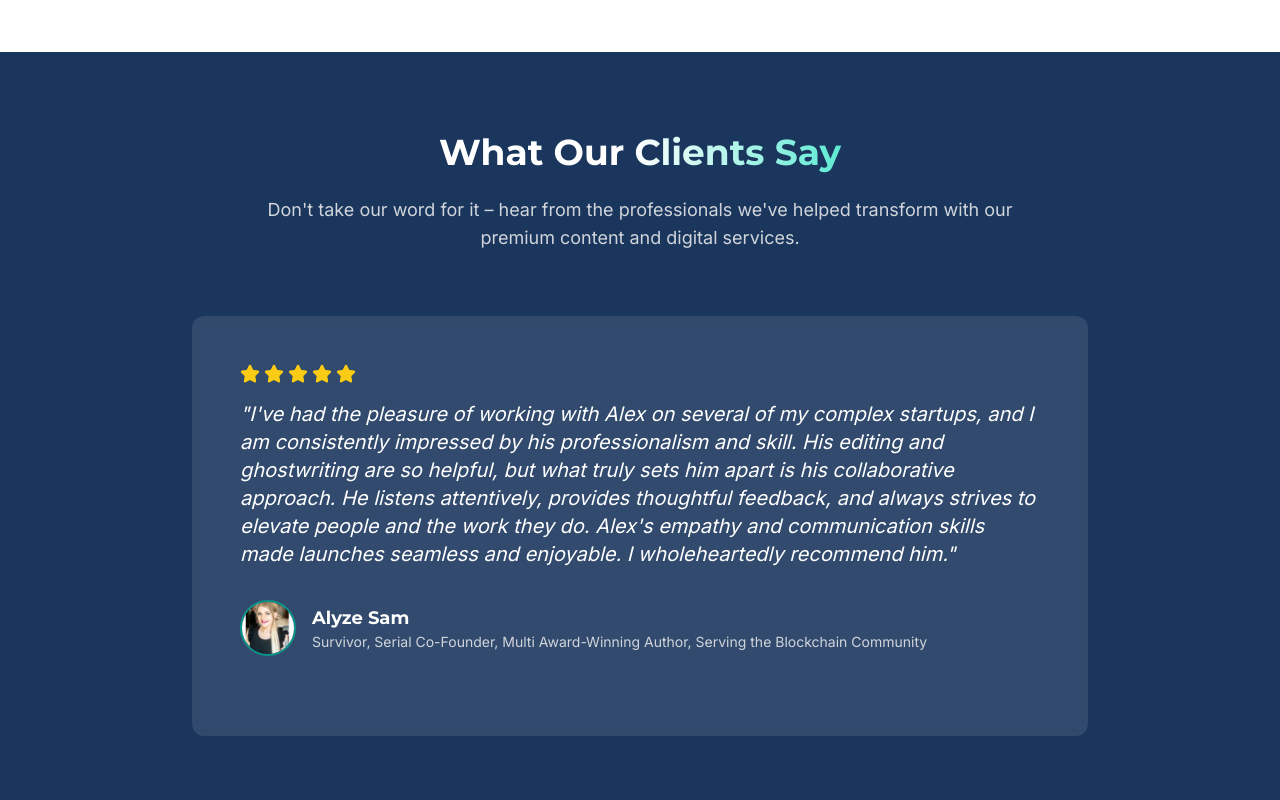
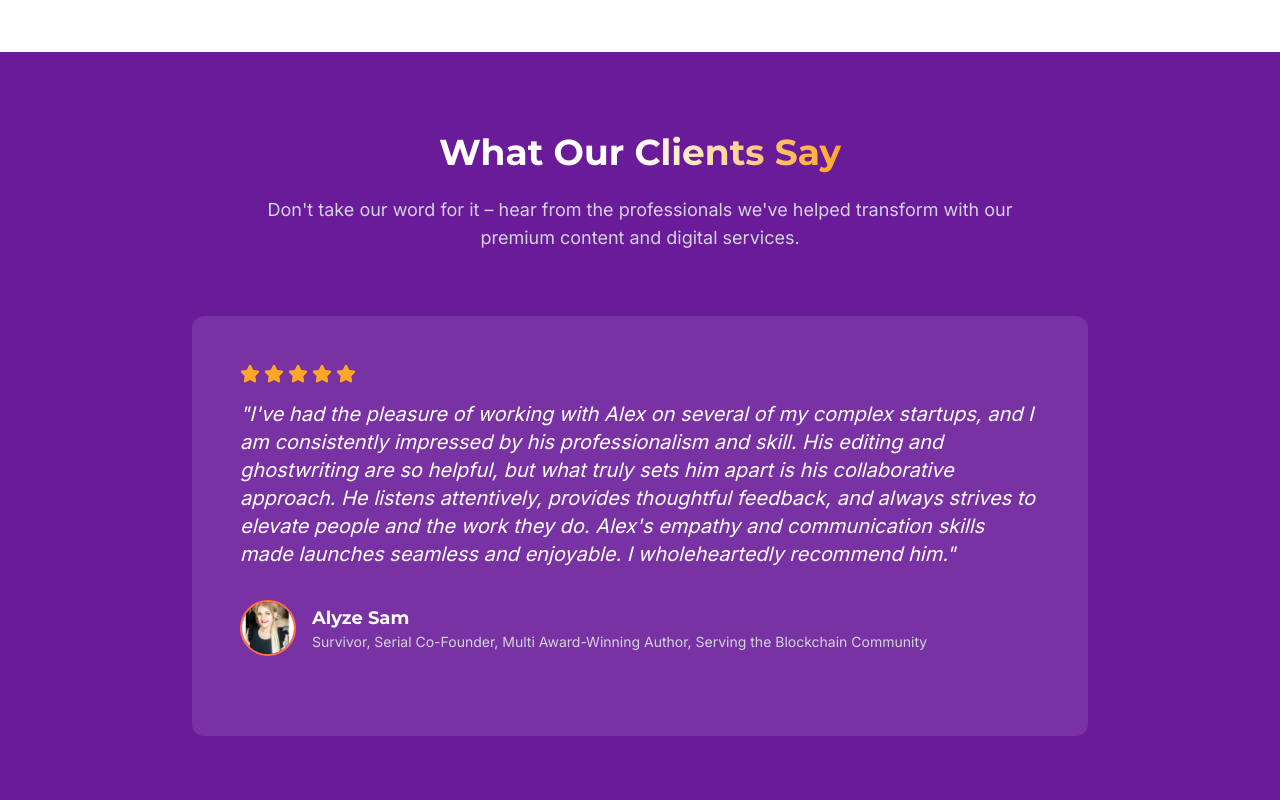
Before and after one commit to Writersure/writer-sure-digital-hq, a React (Vite) app: page / in a window 1280 px wide. Shown: the part 5820-6620 px from the top of the page. Built offline with nearby package versions, Linux system fonts and the light colour scheme.

Commit message:
Refactor: Use brand colors
Use the brand colors defined in tailwind.config.ts throughout the website.

```diff
--- a/src/components/Hero.tsx
+++ b/src/components/Hero.tsx
@@ -4,7 +4,7 @@ import { Button } from "@/components/ui/button";
 
 const Hero = () => {
   return (
-    <section className="pt-32 pb-16 md:pt-40 md:pb-24 bg-gradient-to-br from-gray-50 to-blue-50">
+    <section className="pt-32 pb-16 md:pt-40 md:pb-24 bg-gradient-to-br from-gray-50 to-purple-50">
       <div className="container-custom">
         <div className="flex flex-col md:flex-row items-center">
           <div className="md:w-1/2 mb-10 md:mb-0 md:pr-12">
--- a/src/components/Testimonials.tsx
+++ b/src/components/Testimonials.tsx
@@ -23,7 +23,7 @@ const Testimonials = () => {
       <div className="container-custom">
         <div className="text-center max-w-3xl mx-auto mb-16">
           <h2 className="text-3xl md:text-4xl font-bold mb-6">
-            What Our <span className="bg-gradient-to-r from-white to-teal-300 bg-clip-text text-transparent">Clients Say</span>
+            What Our <span className="bg-gradient-to-r from-white to-orange-500 bg-clip-text text-transparent">Clients Say</span>
           </h2>
           <p className="text-lg text-gray-300">
             Don't take our word for it – hear from the professionals we've helped transform
@@ -36,7 +36,7 @@ const Testimonials = () => {
             <div className="mb-8">
               <div className="flex gap-1 mb-4">
                 {[...Array(testimonials[activeIndex].rating)].map((_, i) => (
-                  <Star key={i} className="h-5 w-5 fill-yellow-400 text-yellow-400" />
+                  <Star key={i} className="h-5 w-5 fill-orange-500 text-orange-500" />
                 ))}
               </div>
               <p className="text-lg md:text-xl italic mb-8">"{testimonials[activeIndex].quote}"</p>
--- a/src/index.css
+++ b/src/index.css
@@ -8,32 +8,32 @@
 @layer base {
   :root {
     --background: 210 40% 98%;
-    --foreground: 222.2 84% 4.9%;
+    --foreground: 291 30% 20%; /* Dark Purple for text */
 
     --card: 0 0% 100%;
-    --card-foreground: 222.2 84% 4.9%;
+    --card-foreground: 291 30% 20%;
 
     --popover: 0 0% 100%;
-    --popover-foreground: 222.2 84% 4.9%;
+    --popover-foreground: 291 30% 20%;
 
-    --primary: 221 83% 23%;
+    --primary: 291 64% 40%; /* Purple */
     --primary-foreground: 210 40% 98%;
 
     --secondary: 210 40% 96.1%;
-    --secondary-foreground: 222.2 47.4% 11.2%;
+    --secondary-foreground: 291 30% 20%;
 
     --muted: 210 40% 96.1%;
-    --muted-foreground: 215.4 16.3% 46.9%;
+    --muted-foreground: 338 76% 30%; /* Maroon/Wine for subtext */
 
-    --accent: 173 92% 32%;
-    --accent-foreground: 222.2 47.4% 11.2%;
+    --accent: 16 100% 54%; /* Coral/Red-Orange */
+    --accent-foreground: 291 30% 20%;
 
-    --destructive: 0 84.2% 60.2%;
+    --destructive: 0 72% 51%; /* Red */
     --destructive-foreground: 210 40% 98%;
 
     --border: 214.3 31.8% 91.4%;
     --input: 214.3 31.8% 91.4%;
-    --ring: 221 83% 23%;
+    --ring: 291 64% 40%; /* Purple */
 
     --radius: 0.5rem;
   }
@@ -93,7 +93,7 @@
   }
 
   .text-gradient {
-    @apply bg-gradient-to-r from-brand-800 to-teal-500 bg-clip-text text-transparent;
+    @apply bg-gradient-to-r from-brand-800 to-orange-500 bg-clip-text text-transparent;
   }
 
   .btn-primary {
--- a/tailwind.config.ts
+++ b/tailwind.config.ts
@@ -65,19 +65,25 @@ export default {
 				},
 				// Custom brand colors
 				brand: {
-					50: '#f0f9ff',
-					100: '#e0f2fe',
-					200: '#bae6fd',
-					300: '#7dd3fc',
-					400: '#38bdf8',
-					500: '#0ea5e9',
-					600: '#0284c7',
-					700: '#0369a1',
-					800: '#1a365d', // Primary deep blue
-					900: '#0c4a6e',
+					50: '#F3E5F5',
+					100: '#E1BEE7',
+					200: '#CE93D8',
+					300: '#BA68C8',
+					400: '#AB47BC',
+					500: '#9C27B0',
+					600: '#8E24AA', // Purple
+					700: '#7B1FA2',
+					800: '#6A1B9A', // Dark Purple (Text)
+					900: '#880E4F', // Maroon/Wine (Subtext)
 				},
 				teal: {
-					500: '#0d9488', // Accent teal
+					500: '#FF7043', // Coral/Red-Orange
+				},
+				orange: {
+					500: '#FFA726', // Orange-Yellow
+				},
+				red: {
+					500: '#E53935', // Red
 				}
 			},
 			borderRadius: {
```
